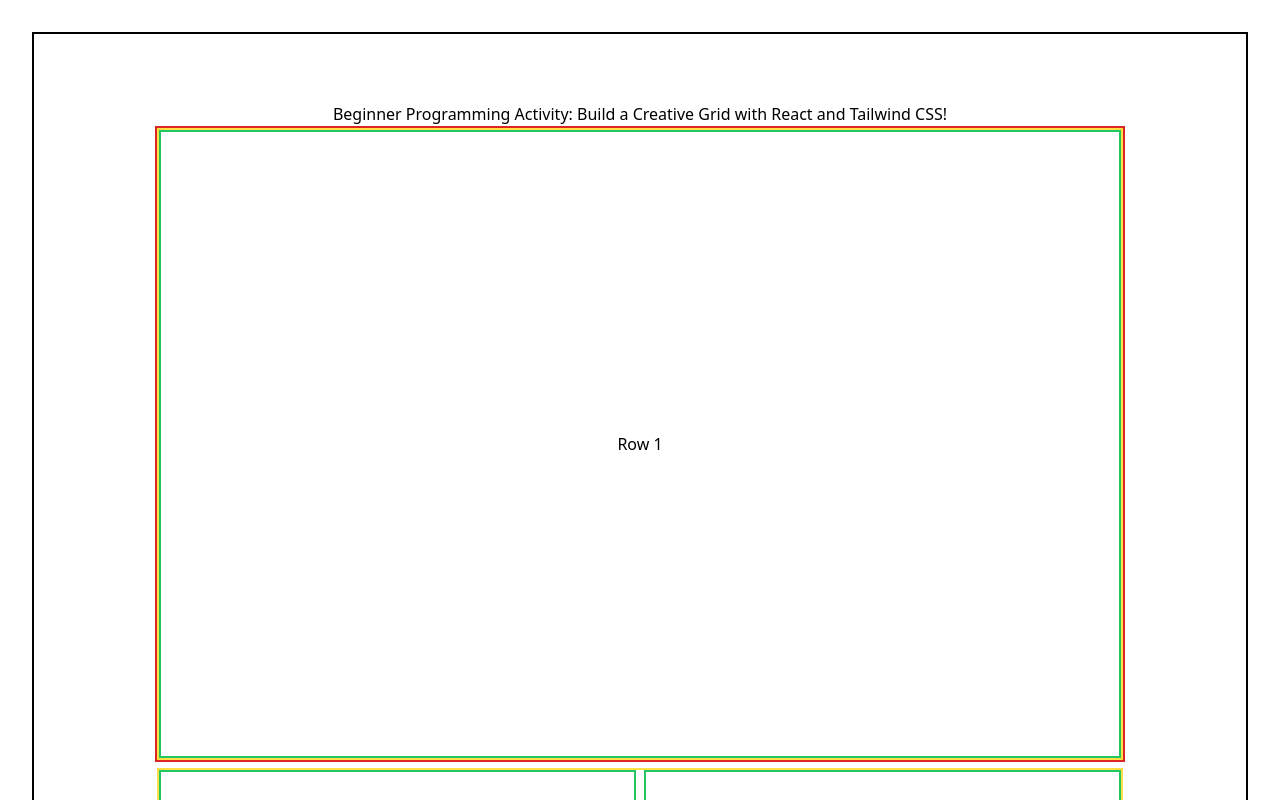
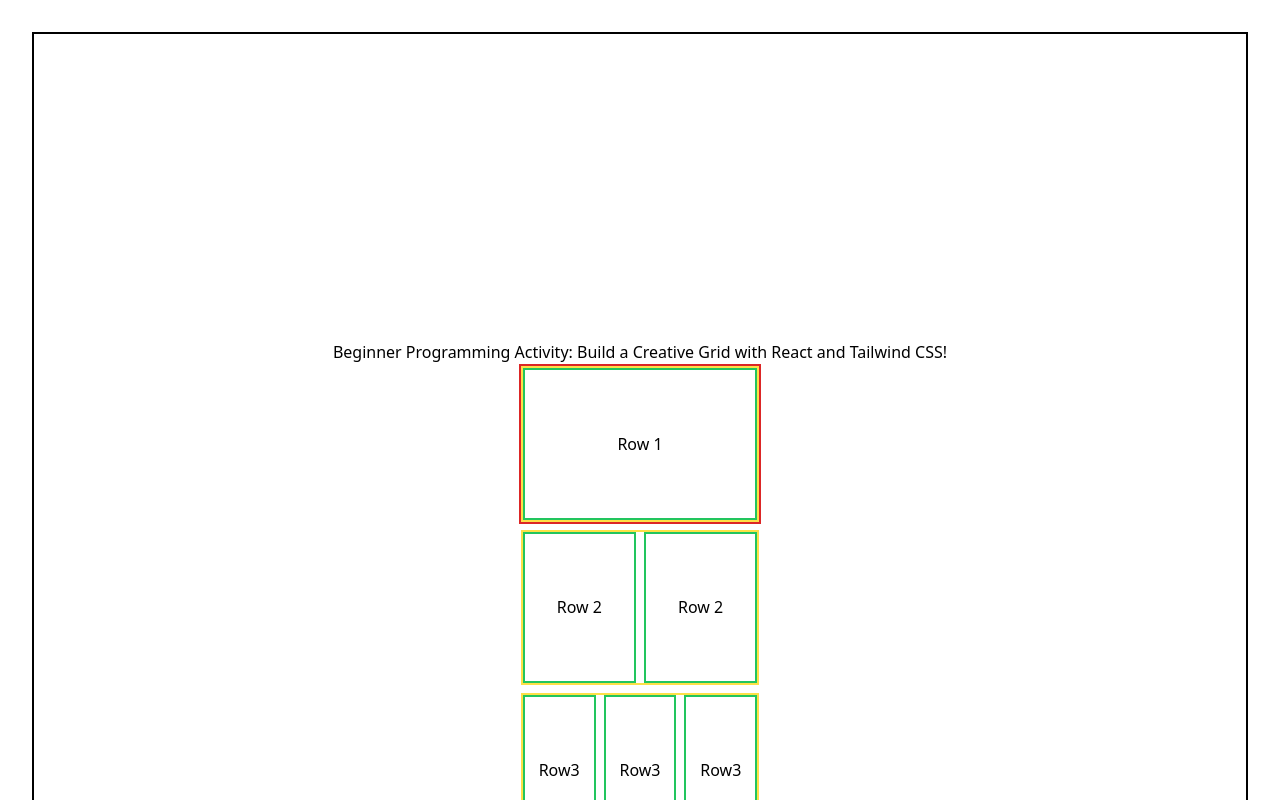
Before and after one commit to elRapha04/Calculator, a React (Vite) app in the folder Web Development/Practice/React/div-lesson/: page / in a window 1280 px wide. Shown: the top 800 px of the page. Built offline with nearby package versions, Linux system fonts and the light colour scheme.

Commit message:
CHECKPOINT

```diff
--- a/Web Development/Practice/React/div-lesson/src/App.tsx
+++ b/Web Development/Practice/React/div-lesson/src/App.tsx
@@ -9,7 +9,8 @@ function App() {
           Tailwind CSS!
         </h1>
 
-        <div id="grid-container" className="size-4/5 border-2 border-red-600 space-y-2">
+        {/* inDIVs inherit grid-container's height */}
+        <div id="grid-container" className="size-1/5 border-2 border-red-600 space-y-2">
           <div id="group-div" className="border-2 border-yellow-300 flex size-full">
             <div id="inDiv" className="w-full border-2 border-green-500 flex justify-center items-center">
               Row 1
```
